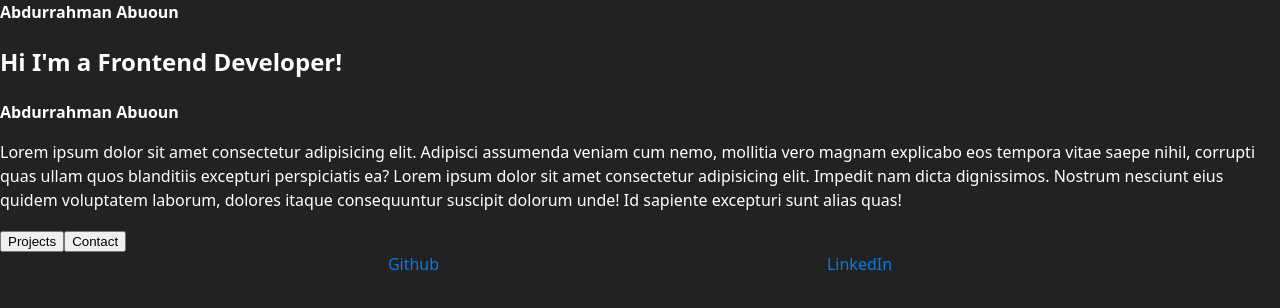
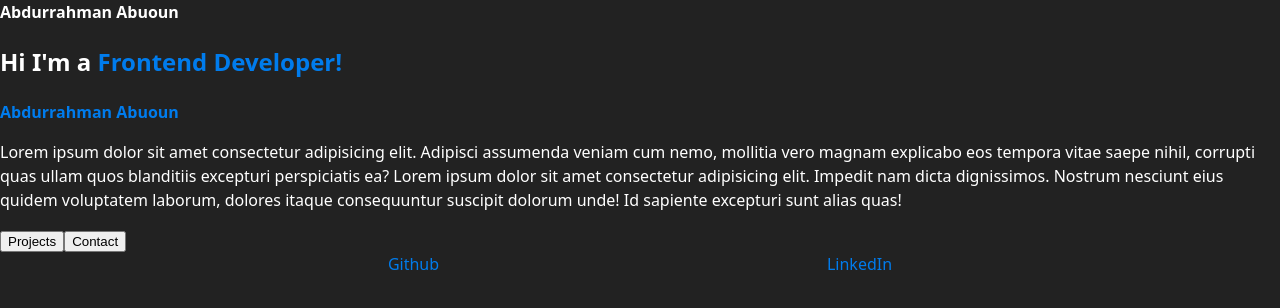
Before and after one commit to abdurman1/myportfolio, a React (Vite) app: page / in a window 1280 px wide. Shown: the top 308 px of the page. Built offline with nearby package versions, Linux system fonts and the light colour scheme.

Commit message:
May 16, 2025, 1:47 PM

```diff
--- a/src/App.css
+++ b/src/App.css
@@ -29,3 +29,7 @@ a {
 a:hover {
   color: #535bf2;
 }
+
+.intro h1, span {
+    color: #007ced;
+}
--- a/src/App.jsx
+++ b/src/App.jsx
@@ -10,7 +10,7 @@ function App() {
         <h1>Abdurrahman Abuoun</h1>
       </div>
       <div className='intro'>
-        <h2>Hi I'm a Frontend Developer!</h2>
+        <h2>Hi I'm a <span>Frontend Developer!</span></h2>
         <h1>Abdurrahman Abuoun</h1>
         <p>Lorem ipsum dolor sit amet consectetur adipisicing elit. Adipisci assumenda veniam cum nemo, mollitia vero magnam explicabo eos tempora vitae saepe nihil, corrupti quas ullam quos blanditiis excepturi perspiciatis ea? Lorem ipsum dolor sit amet consectetur adipisicing elit. Impedit nam dicta dignissimos. Nostrum nesciunt eius quidem voluptatem laborum, dolores itaque consequuntur suscipit dolorum unde! Id sapiente excepturi sunt alias quas!</p>
         <button><a href="#"></a>Projects</button>
```
